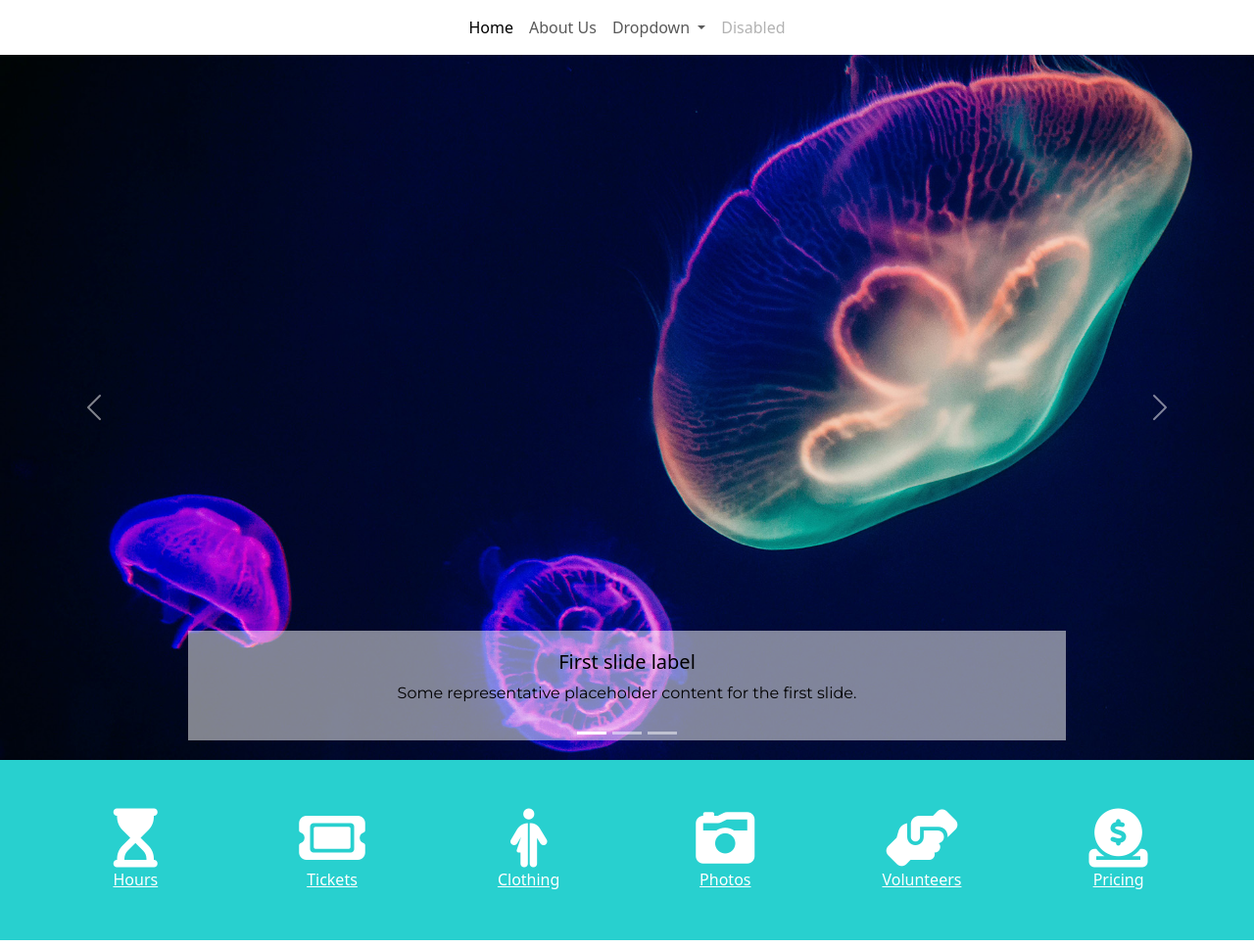
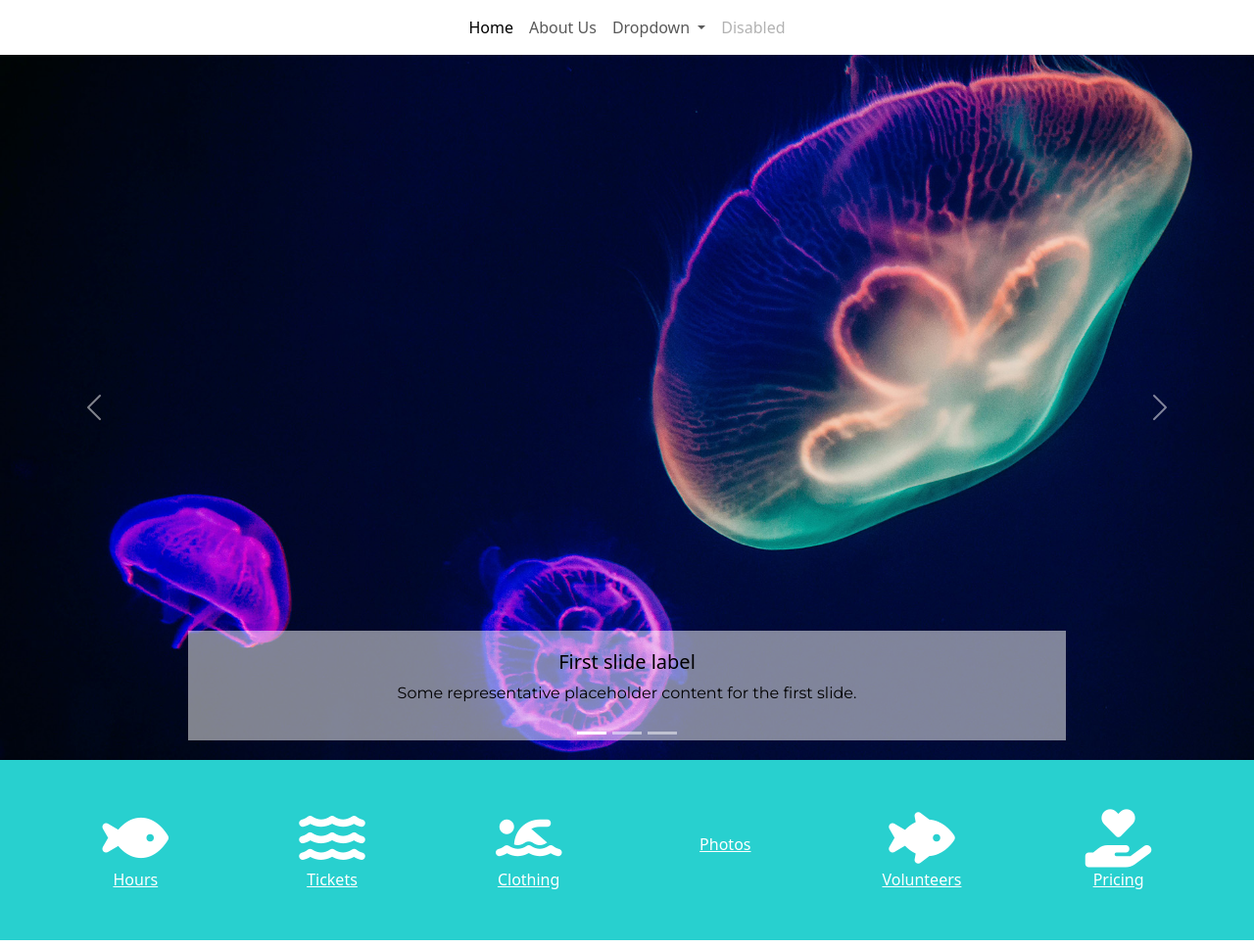
Before and after one commit to victoriagarza93/imed1316, a plain HTML site: page index.html in a window 1280 px wide. Shown: the top 968 px of the page at 98% size. Drawn offline with nearby package versions, Linux system fonts and the light colour scheme.

Commit message:
added icons

```diff
--- a/index.html
+++ b/index.html
@@ -76,12 +76,12 @@
       <!-- Begin Font Awesome Row -->
       <div class="container-fluid text-center blinn-fa-container">
         <div class="row">
-          <div class="col col-12 col-xs-12 col-sm-6 col-md-4 col-lg-3 col-xl-2 col-xxl-2"><i class="fa-solid fa-hourglass-start blinn-fa-icon"></i><br /><a href="#">Hours</a></div>
-          <div class="col col-12 col-xs-12 col-sm-6 col-md-4 col-lg-3 col-xl-2 col-xxl-2"><i class="fa-solid fa-ticket blinn-fa-icon"></i><br /><a href="#">Tickets</a></div>
-          <div class="col col-12 col-xs-12 col-sm-6 col-md-4 col-lg-3 col-xl-2 col-xxl-2"><i class="fa-solid fa-person-half-dress blinn-fa-icon"></i><br /><a href="#">Clothing</a></div>
-          <div class="col col-12 col-xs-12 col-sm-6 col-md-4 col-lg-3 col-xl-2 col-xxl-2"><i class="fa-solid fa-camera-retro blinn-fa-icon"></i><br /><a href="#">Photos</a></div>
-          <div class="col col-12 col-xs-12 col-sm-6 col-md-4 col-lg-3 col-xl-2 col-xxl-2"><i class="fa-solid fa-handshake-angle blinn-fa-icon"></i><br /><a href="#">Volunteers</a></div>
-          <div class="col col-12 col-xs-12 col-sm-6 col-md-4 col-lg-3 col-xl-2 col-xxl-2"><i class="fa-solid fa-circle-dollar-to-slot blinn-fa-icon"></i><br /><a href="#">Pricing</a></div>
+          <div class="col col-12 col-xs-12 col-sm-6 col-md-4 col-lg-3 col-xl-2 col-xxl-2"><i class="fa-solid fa-solid fa-fish blinn-fa-icon"></i><br /><a href="#">Hours</a></div>
+          <div class="col col-12 col-xs-12 col-sm-6 col-md-4 col-lg-3 col-xl-2 col-xxl-2"><i class="fa-solid fa-water blinn-fa-icon"></i><br /><a href="#">Tickets</a></div>
+          <div class="col col-12 col-xs-12 col-sm-6 col-md-4 col-lg-3 col-xl-2 col-xxl-2"><i class="fa-solid fa-person-swimming blinn-fa-icon"></i><br /><a href="#">Clothing</a></div>
+          <div class="col col-12 col-xs-12 col-sm-6 col-md-4 col-lg-3 col-xl-2 col-xxl-2"><i class="fa-regular fa-spiral blinn-fa-icon"></i><br /><a href="#">Photos</a></div>
+          <div class="col col-12 col-xs-12 col-sm-6 col-md-4 col-lg-3 col-xl-2 col-xxl-2"><i class="fa-solid fa-fish-fins blinn-fa-icon"></i><br /><a href="#">Volunteers</a></div>
+          <div class="col col-12 col-xs-12 col-sm-6 col-md-4 col-lg-3 col-xl-2 col-xxl-2"><i class="fa-solid fa-hand-holding-heart blinn-fa-icon"></i><br /><a href="#">Pricing</a></div>
         </div>
       </div>
       <!-- End Font Awesome Row -->
```
